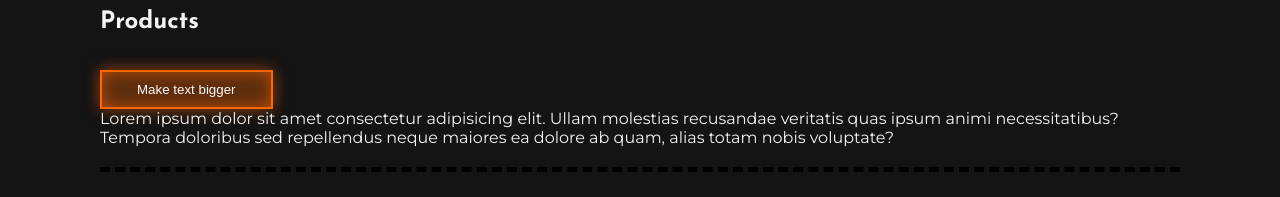
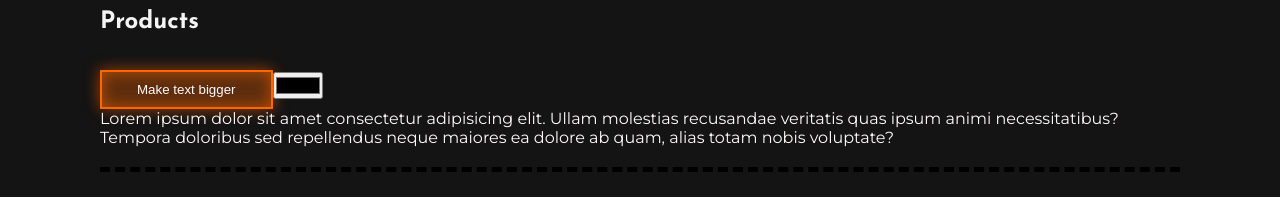
Before and after one commit to AlisherXujanov/Fullstack13, a React (Create React App) app in the folder frontend/: page /products in a window 1280 px wide. Shown: the part 169-366 px from the top of the page. Built offline with nearby package versions, Linux system fonts and the light colour scheme.

Commit message:
changed color

```diff
--- a/frontend/src/components/Products/index.jsx
+++ b/frontend/src/components/Products/index.jsx
@@ -5,6 +5,7 @@
 
 function Products(props) {
     const [color, setColor] = useState('red')
+    const [thisColor, setThisColor] = useState('snow')
     const [state, dispatch] = useReducer(globalReducer, initialState)
     // dispatch({....}) => globalReducer(initialState, {...})
     // state  =>  initialState
@@ -35,6 +36,9 @@
         let random_index = Math.floor(Math.random() * colors.length)
         setColor(colors[random_index])
     }
+    function handleSetThisColor(e) {
+        setThisColor(e.target.value)
+    }
 
     return (
         <div id="products-wrapper">
@@ -43,13 +47,15 @@
             <br />
 
             <div className="container">
-                <div style={{fontSize: state.fontSize+"px"}}>
+                <div style={{fontSize: state.fontSize+"px",  color:thisColor}}>
                     <button className="warning-btn" onClick={() => {
                             dispatch({type: 'text_bigger'})
                         }}
                     >
                         Make text bigger
                     </button>
+
+                    <input type="color" onChange={handleSetThisColor} />
                     <p>Lorem ipsum dolor sit amet consectetur adipisicing elit. Ullam molestias recusandae veritatis quas ipsum animi necessitatibus? Tempora doloribus sed repellendus neque maiores ea dolore ab quam, alias totam nobis voluptate?</p>
                 </div>
             </div>
```
